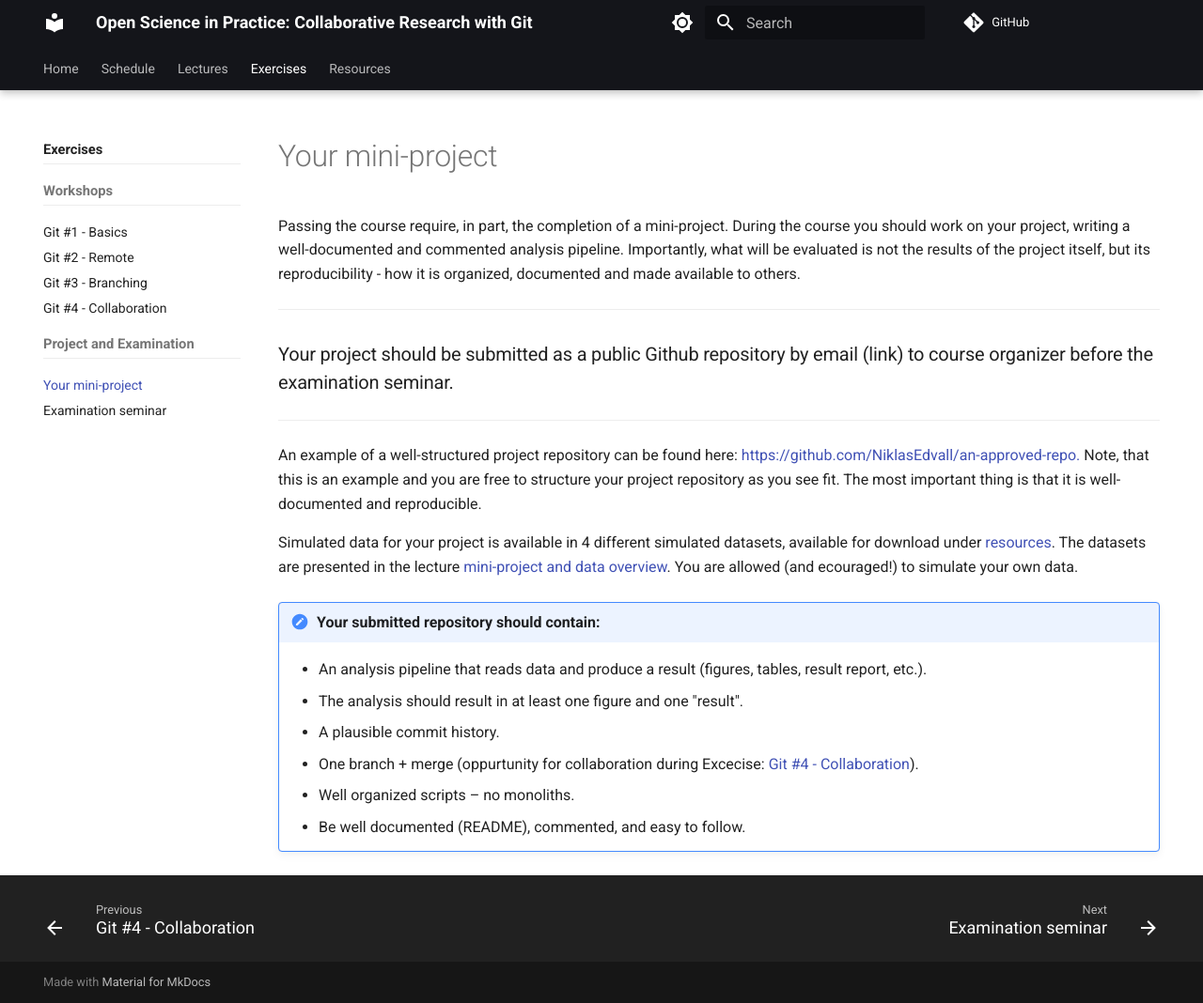
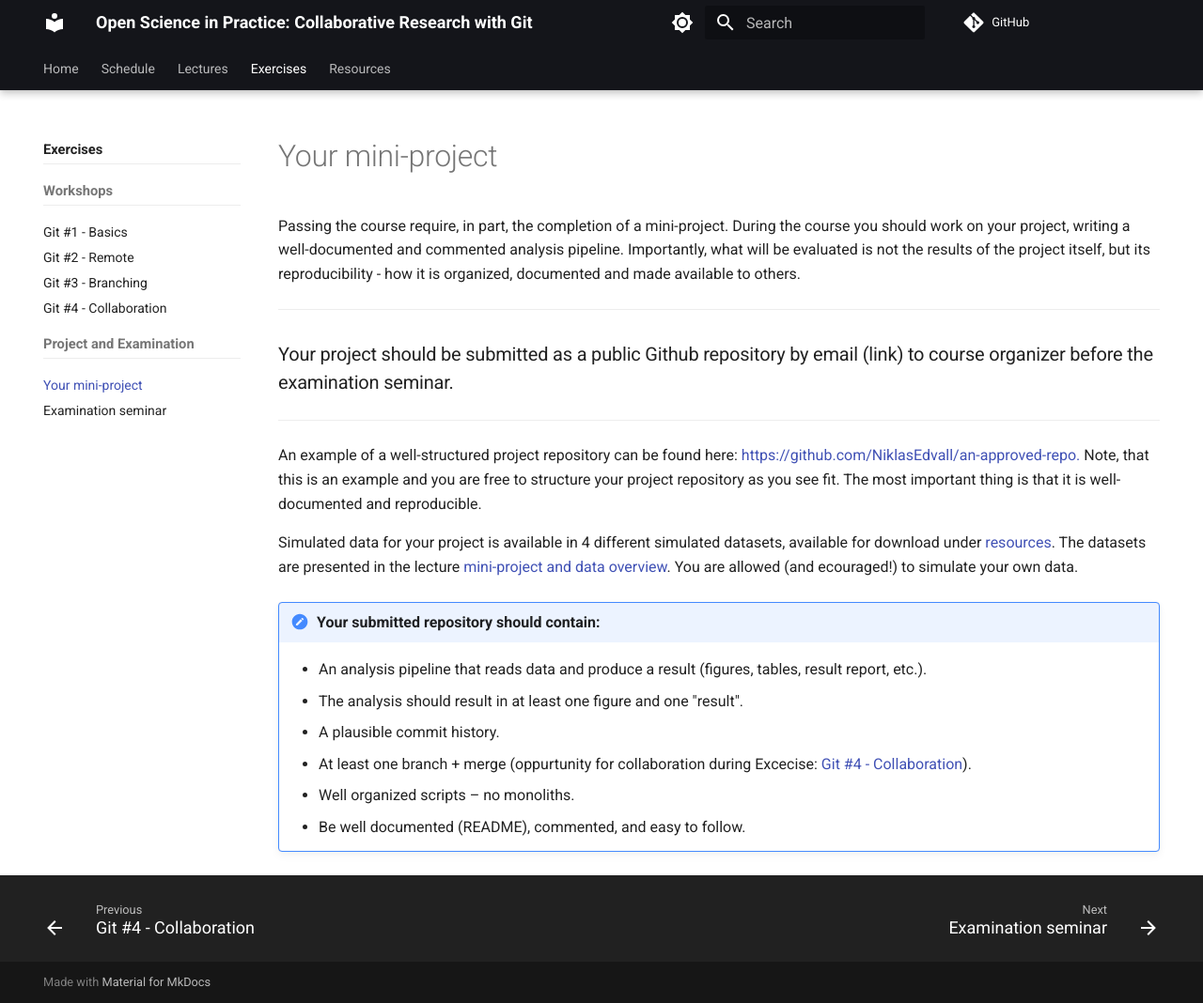
Before and after one commit to k-CIR/course-open-science-in-practice, an MkDocs documentation site: the page built from docs/project/project-description.md, in a window 1280 px wide and 1068 px high. Shown: the whole window at 94% size. Built offline with MkDocs 1.6.1 and Material for MkDocs 9.7.7, drawn with Linux system fonts in a browser that asks for light colours; comment, search, counter and statistics services are not loaded.

Commit message:
minor details/spelling

```diff
--- a/docs/project/project-description.md
+++ b/docs/project/project-description.md
@@ -14,6 +14,6 @@ Simulated data for your project is available in 4 different simulated datasets,
     - An analysis pipeline that reads data and produce a result (figures, tables, result report, etc.).
     - The analysis should result in at least one figure and one "result".
     - A plausible commit history.
-    - One branch + merge (oppurtunity for collaboration during Excecise: [Git #4 - Collaboration](../exercises/git-exercises-collaboration.md)).
+    - At least one branch + merge (oppurtunity for collaboration during Excecise: [Git #4 - Collaboration](../exercises/git-exercises-collaboration.md)).
     - Well organized scripts – no monoliths.
     - Be well documented (README), commented, and easy to follow.
--- a/mkdocs.yml
+++ b/mkdocs.yml
@@ -82,7 +82,7 @@ nav:
       - '2. Git basics': lectures/git-lectures-basics.md
       - '3. Git remote': lectures/git-lectures-remote.md
       - '4. Git branching': lectures/git-lectures-branching.md
-      - '5. Working in an IDE: Positron': lectures/positron-lectures-1.md
+      - '5. Positron and envs': lectures/positron-lectures-1.md
       - '6. Markdown and Quarto': lectures/markdown-quarto.md
       - '7. Use AI in your work': lectures/ai-assistance.md
       - '8. Mini project and data overview': lectures/lecture-data-overview.md
```
